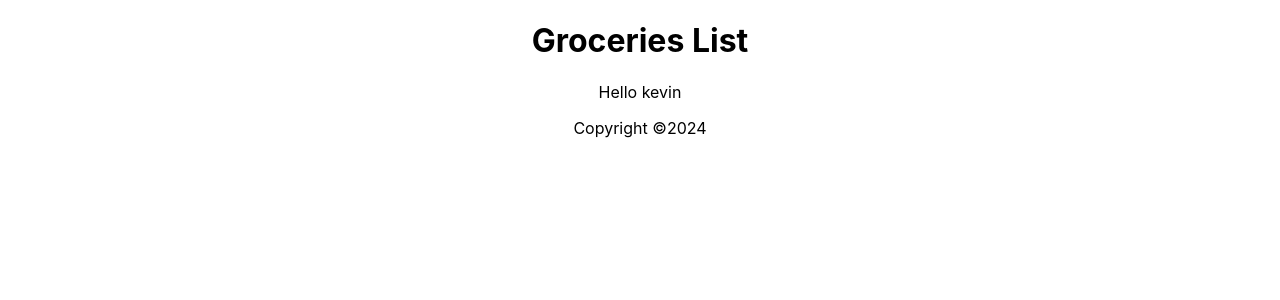
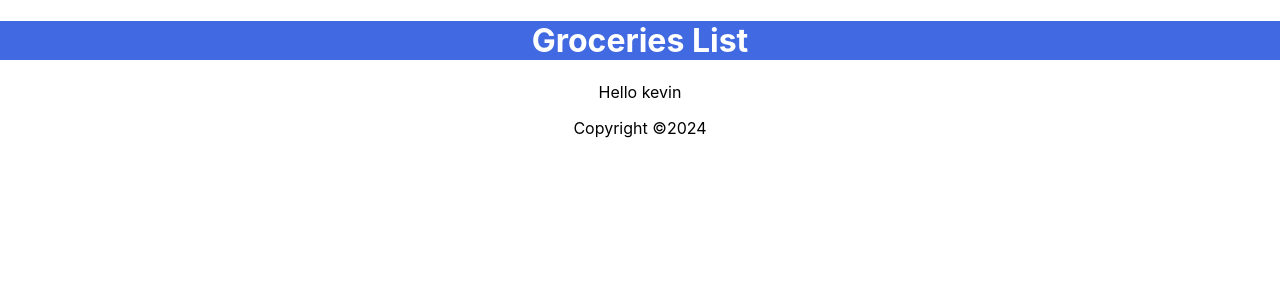
Before and after one commit to t-frizzell/01tut, a React (Create React App) app: page / in a window 1280 px wide. Shown: the top 300 px of the page. Built offline with nearby package versions, Linux system fonts and the light colour scheme.

Commit message:
Ch4 - Inline CSS Style

```diff
--- a/src/Header.js
+++ b/src/Header.js
@@ -4,8 +4,17 @@
 import React from 'react'
 
 const Header = () => {
+    // This is an example of inline css
+    // To use inline, use an "object" variable
+    const headerStyle = {
+        backgroundColor: 'royalblue',
+        color: '#fff',
+    }
+
     return (
-        <header>
+        <header style={headerStyle}>
+        {/* Use a Js Expression to assign the value of the above object to the header style */}
+
         {/*
         Best practice to use semantic HTML
         For this component, instead of <div>, use <header>
```
